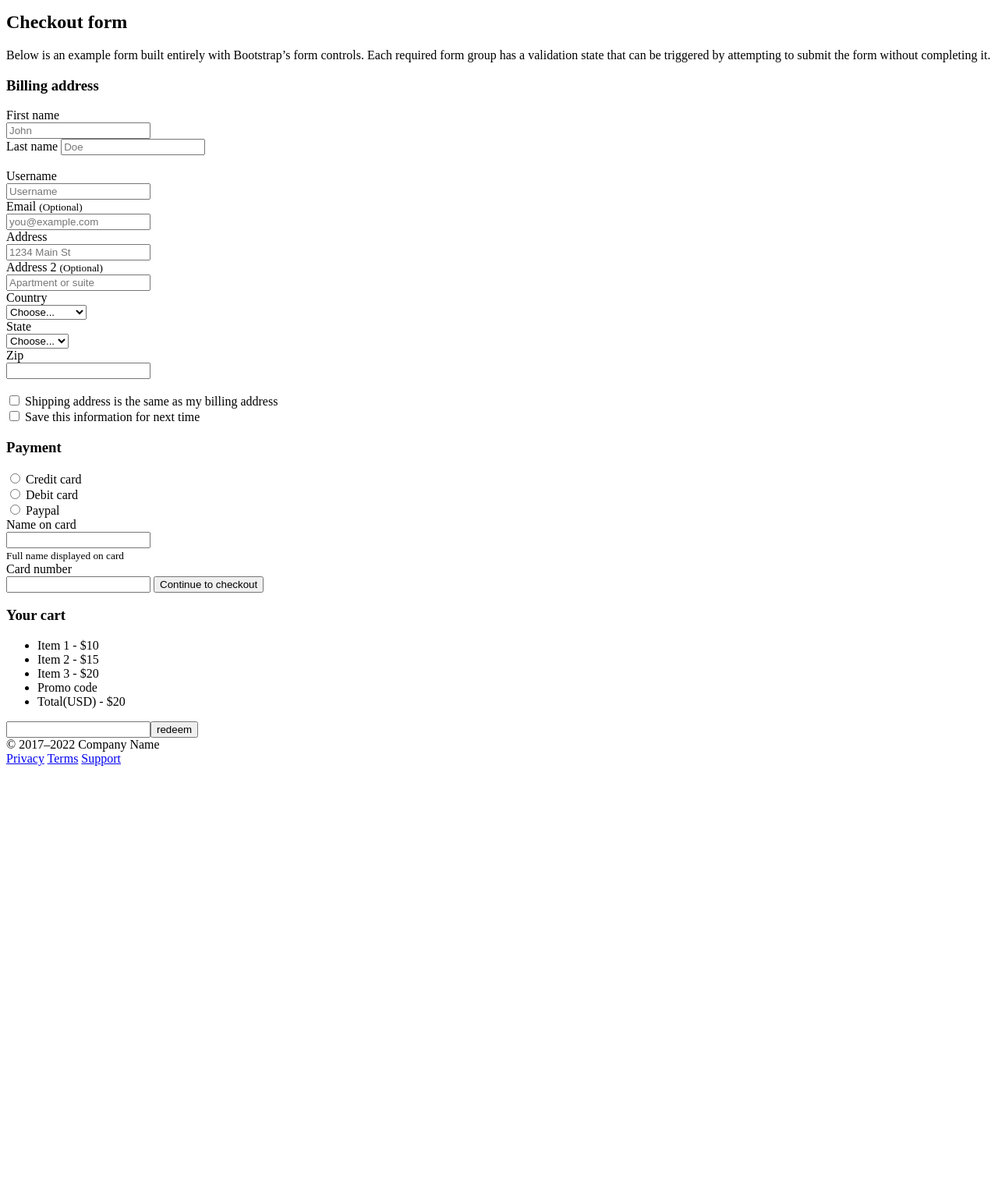
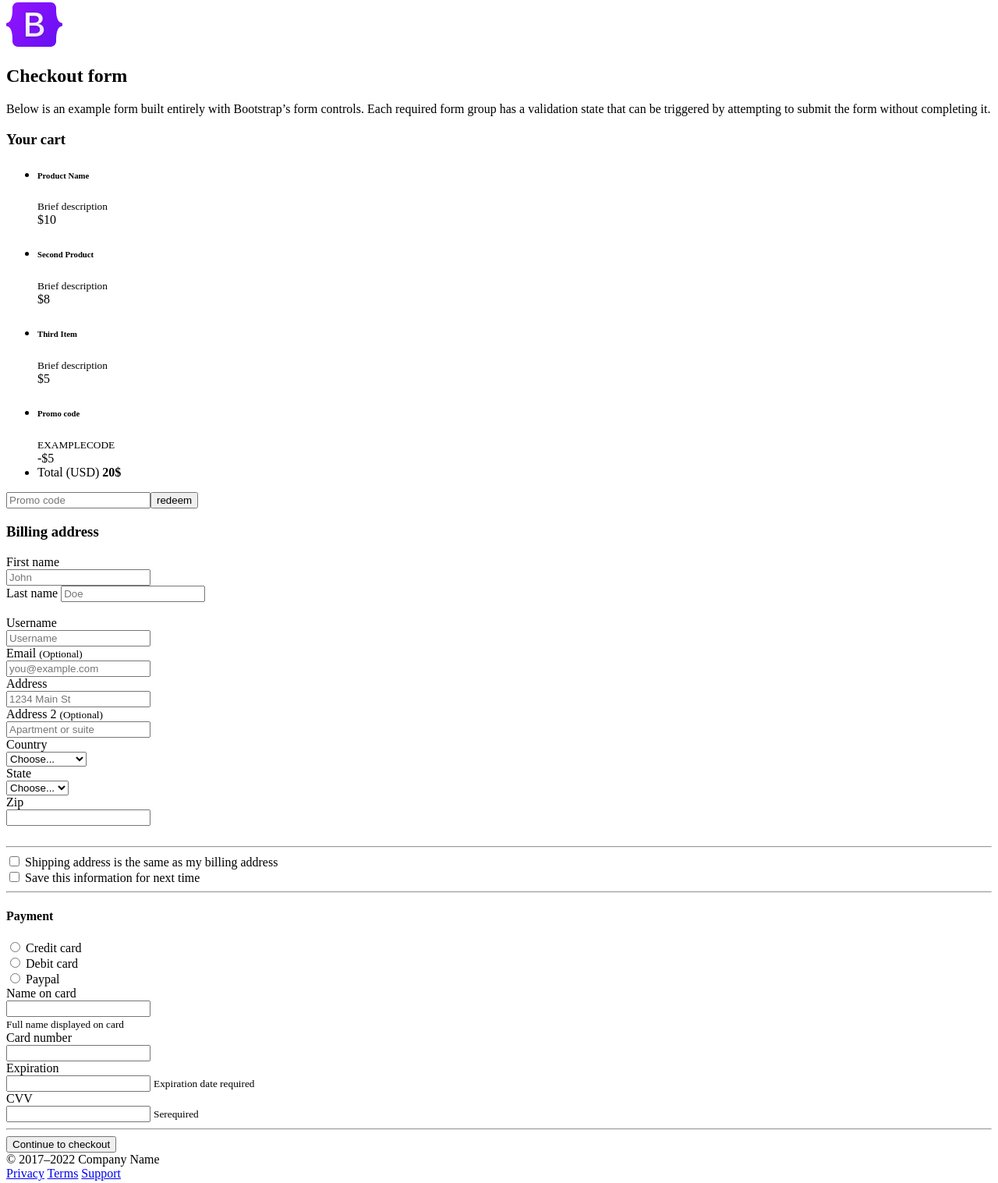
Before and after one commit to appleitsgood/24OSS_2, a plain HTML site: page form1.html in a window 1280 px wide. Shown: the part 5-1522 px from the top of the page at 78% size. Before the commit the page ends 995 px from the top, so only its background shows below. Drawn offline with Linux system fonts and the light colour scheme.

Commit message:
Updated html

```diff
--- a/form1.html
+++ b/form1.html
@@ -6,81 +6,144 @@
     <meta name="viewport" content="width=device-width, initial-scale=1.0">
     <title>Document</title>
 </head>
+<body>
+    <div>
+        <img src="/images/bootstrap-logo.svg" width="72" height="57">
+        <h2>Checkout form</h2>
+        <p>
+            Below is an example form built entirely with Bootstrap’s form controls. Each required form group has a
+            validation state that can be triggered by attempting to submit the form without completing it.
+        </p>
+    </div>
+    <div>
+        <div>
+            <h3> Your cart </h3>
+            <ul>
+                <li>
+                    <div>
+                        <h6>Product Name</h6>
+                        <small>Brief description</small>
+                    </div>
+                    <span>$10</span>
+                </li>
+                <li>
+                    <div>
+                        <h6>Second Product</h6>
+                        <small>Brief description</small>
+                    </div>
+                    <span>$8</span>
+                </li>
+                <li>
+                    <div>
+                        <h6>Third Item</h6>
+                        <small>Brief description</small>
+                    </div>
+                    <span>$5</span>
+                </li>
+                <li>
+                    <div>
+                        <h6>Promo code</h6>
+                        <small>EXAMPLECODE</small>
+                    </div>
+                    <span>-$5</span>
+                </li>
+                <li>
+                    <span>Total (USD)</span>
+                    <strong>20$</strong>
+                </li>
+            </ul>
 
-<body>
-    <h2>Checkout form</h2>
-    <p>Below is an example form built entirely with Bootstrap’s form controls. Each required form group has a validation state that can be triggered by attempting to submit the form without completing it.</p>
+            <input type="text" name="promo" id="promo" placeholder="Promo code"><button type="submit" S>redeem</button>
+        </div>
+        <div>
             <h3>Billing address</h3>
             <form action="">
+                <div>
                     <label for="fname">First name</label><br>
                     <input type="text" id="fname" name="fname" placeholder="John"><br>
-
+                </div>
+                <div>
                     <label for="lname">Last name</label>
                     <input type="text" id="lname" name="lname" placeholder="Doe"><br><br>
-
+                </div>
                 <label for="username">Username</label><br>
                 <input type="text" id="username" name="username" placeholder="Username"><br>
-
+                <div>
                     <label for="username">Email <small>(Optional)</small> </label><br>
                     <input type="text" id="email" name="email" placeholder="you@example.com"><br>
-
+                </div>
+                <div>
                     <label for="address">Address</label><br>
                     <input type="text" id="address" name="address" placeholder="1234 Main St"><br>
-
+                </div>
+                <div>
                     <label for="address">Address 2 <small>(Optional)</small></label><br>
                     <input type="text" id="address" name="address" placeholder="Apartment or suite"><br>
-
+                </div>
+                <div>
                     <label for="Country">Country</label><br>
                     <select id="country" required>
                         <option value="">Choose...</option>
                         <option value="USA">United States</option>
                     </select><br>
-
+                </div>
+                <div>
                     <label for="State">State</label><br>
                     <select id="state" required>
                         <option value="">Choose...</option>
                         <option value="USA">California</option>
                     </select><br>
-
+                </div>
+                <div>
                     <label for="zip">Zip</label><br>
                     <input type="text" id="zip" name="zip"><br><br>
+                </div>
+                <hr>
+                <div>
+                    <input type="checkbox" id="condition1" name="condition1">
+                    <label for="condition1">Shipping address is the same as my billing address</label><br>
+                </div>
 
-        <input type="checkbox" id="condition1" name="condition1" >
-        <label for="condition1">Shipping address is the same as my billing address</label><br>
-        <input type="checkbox" id="condition2" name="condition2" >
+                <div>
+                    <input type="checkbox" id="condition2" name="condition2">
                     <label for="condition2">Save this information for next time</label><br>
-
-        <h3>Payment</h3>
+                </div>
+                <hr>
+                <h4>Payment</h4>
+                <div>
                     <input type="radio" id="credit" name="payment">
                     <label for="card">Credit card</label><br>
                     <input type="radio" id="debit" name="payment">
                     <label for="card">Debit card</label><br>
                     <input type="radio" id="credit" name="payment">
                     <label for="card">Paypal</label><br>
-
+                </div>
+                <div>
+                    <div>
                         <label for="nameOnCard">Name on card</label><br>
                         <input type="text" id="nameOnCard" name="nameOnCard"><br>
                         <small>Full name displayed on card</small><br>
-
-        <label for="cardnumber">Card number</label><br>
-        <input type="text" id="cardnumber" name="cardnumber">
-
-
-        <input type="submit" value="Continue to checkout">
-
-
+                    </div>
+                    <div>
+                        <label for="cardNum">Card number</label><br>
+                        <input type="text" id="cardNum" name="cardNum">
+                    </div>
+                    <div>
+                        <label for="cardExp">Expiration</label><br>
+                        <input type="text" id="cardExp" name="cardExp">
+                        <small>Expiration date required</small>
+                    </div>
+                    <div>
+                        <label for="cardCVV">CVV</label><br>
+                        <input type="text" id="cardCVV" name="cardExp">
+                        <small>Serequired</small>
+                    </div>
+                </div>
+                <hr>
+                <button type="submit">Continue to checkout</button>
             </form>
-
-    <h3> Your cart </h3>
-    <ul>
-        <li>Item 1 - $10</li>
-        <li>Item 2 - $15</li>
-        <li>Item 3 - $20</li>
-        <li>Promo code </li>
-        <li>Total(USD) - $20</li>
-    </ul>
-
-    <input type="text" name="promo" id="promo"><button type="submit"S>redeem</button>
+        </div>
+    </div>
 </body>
 <footer>
     © 2017–2022 Company Name
```
Lines whose indentation alone changed are shown as unchanged.
